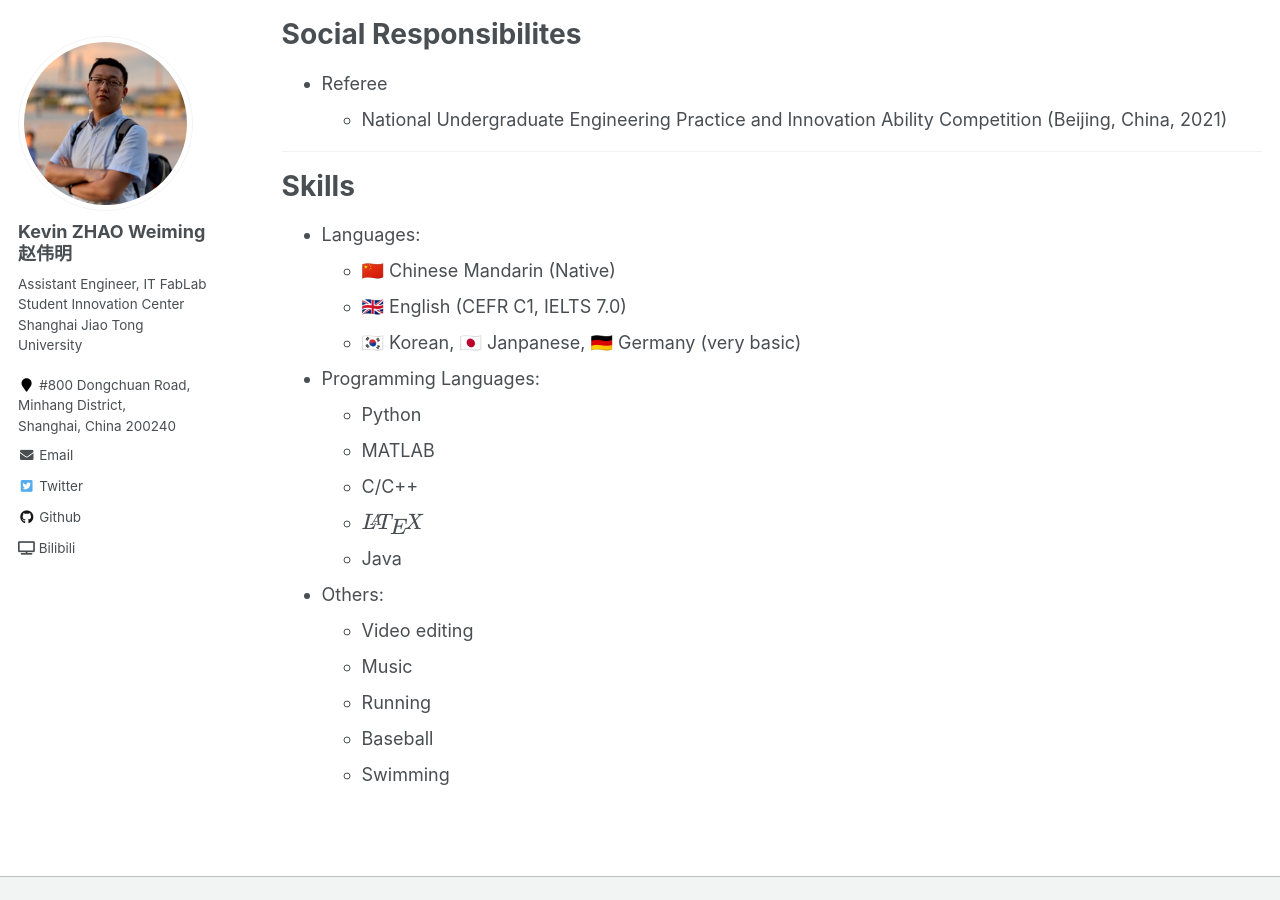
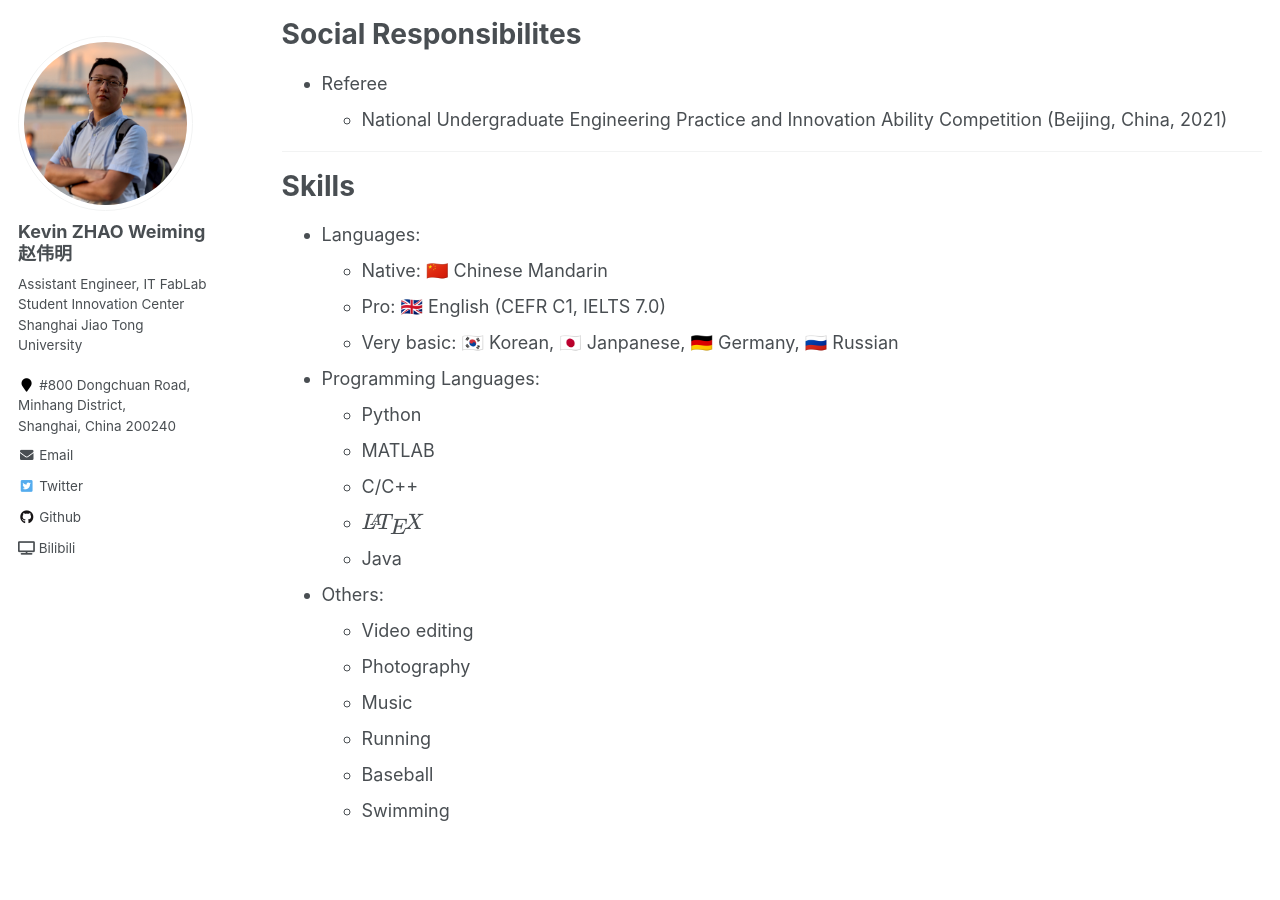
Before and after one commit to zwm0426/zwm0426.github.io, a Jekyll site: the page built from _pages/cv.md, in a window 1280 px wide and 900 px high, scrolled down 782 px. Built offline with Jekyll 4.4.1, drawn with Linux system fonts in a browser that asks for light colours; formulas are drawn with MathJax 3.

Commit message:
Update cv.md

```diff
--- a/_pages/cv.md
+++ b/_pages/cv.md
@@ -43,9 +43,9 @@ Social Responsibilites
 Skills
 ======
 * Languages:
-  * 🇨🇳 Chinese Mandarin (Native)
-  * 🇬🇧 English (CEFR C1, IELTS 7.0)
-  * 🇰🇷 Korean, 🇯🇵 Janpanese, 🇩🇪 Germany (very basic)
+  * Native: 🇨🇳 Chinese Mandarin
+  * Pro: 🇬🇧 English (CEFR C1, IELTS 7.0)
+  * Very basic: 🇰🇷 Korean, 🇯🇵 Janpanese, 🇩🇪 Germany, 🇷🇺 Russian
 
 * Programming Languages:
   * Python
@@ -56,6 +56,7 @@ Skills
 
 * Others:
   * Video editing
+  * Photography
   * Music
   * Running
   * Baseball
```
